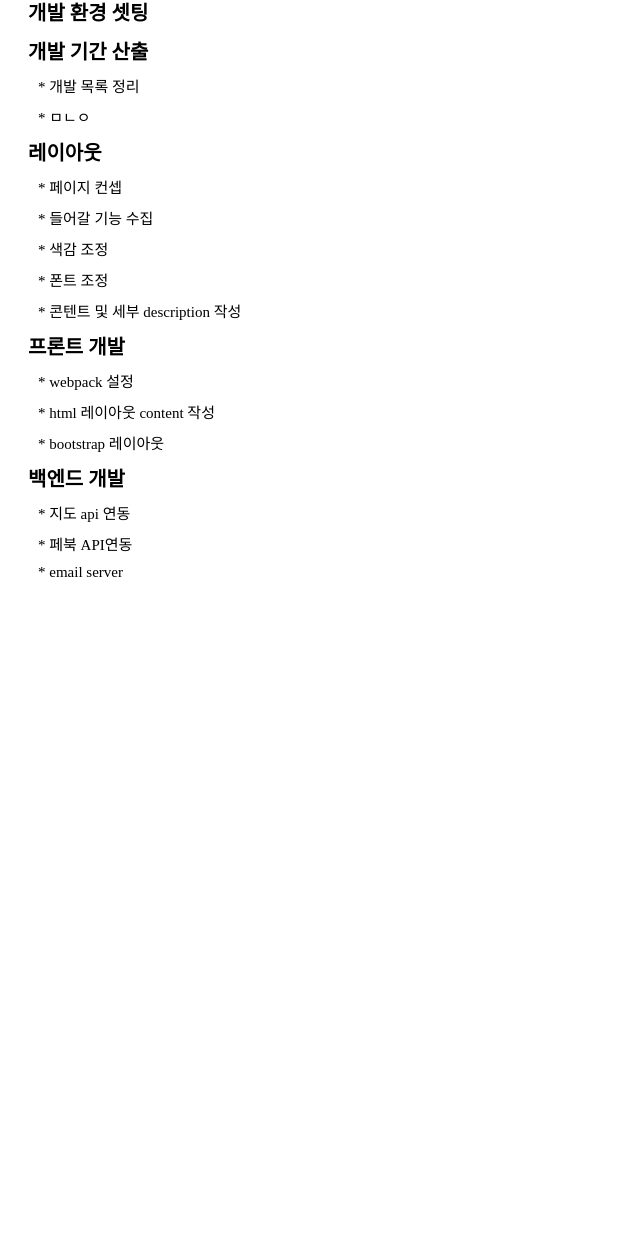
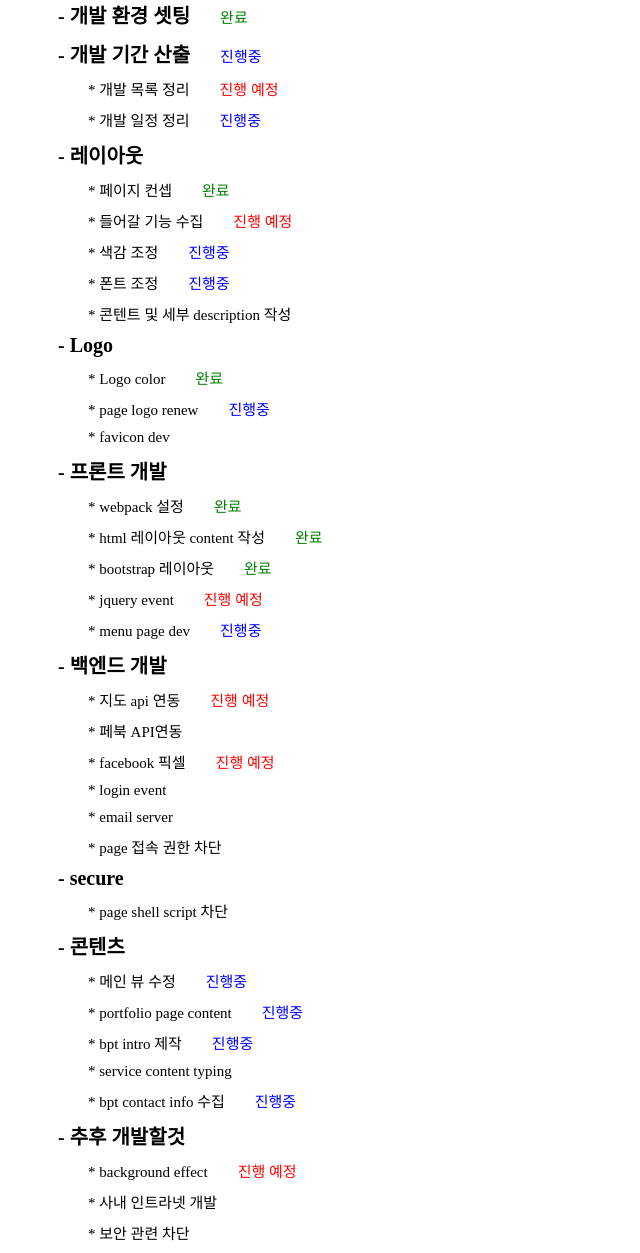
Before and after one commit to M4steM4/m4stem4.github.com, a website built with webpack: page file/list.html in a window 1280 px wide. Shown: the part 67-1320 px from the top of the page, without its empty margins (0-640 px from the left). Before the commit the page ends 800 px from the top, so only its background shows below. Built offline with nearby package versions, Linux system fonts and the light colour scheme.

Commit message:
Dev list upload

```diff
--- a/file/list.css
+++ b/file/list.css
@@ -3,15 +3,36 @@ div {
 }
 
 #main {
-    font-size: 30px;
+    font-size: 40px;
 }
 
 .list {
+  margin-left: 50px;
     font-size: 15px;
 }
 
 .list:before {
     content: '* ';
+}
+
+.complete,
+.proceeding,
+.last {
+  font-weight: 400;
+  font-size: 15px;
+  margin-left: 30px;
+}
+
+.complete {
+  color: green;
+}
+
+.proceeding {
+  color: blue;
+}
+
+.last {
+  color: red;
 }
 
 .title {
@@ -21,5 +42,5 @@ div {
 }
 
 .title:before {
-    content: '';
+    content: ' - ';
 }
--- a/file/list.html
+++ b/file/list.html
@@ -8,24 +8,47 @@
     <title>BPT</title>
 </head>
 <body>
-    <div id="main">할 일</div>
-    <div class="list title">개발 환경 셋팅</div>
-    <div class="list title">개발 기간 산출</div>
-    <div class="list">개발 목록 정리</div>
-    <div class="list">ㅁㄴㅇ</div>
+  <div class="chart">
+    <div id="main">List</div>
+    <div class="list title">개발 환경 셋팅<strong class="complete">완료</strong></div>
+    <div class="list title">개발 기간 산출<strong class="proceeding">진행중</strong></div>
+    <div class="list">개발 목록 정리<strong class="last">진행 예정</strong></div>
+    <div class="list">개발 일정 정리<strong class="proceeding">진행중</strong></div>
     <div class="list title">레이아웃</div>
-    <div class="list">페이지 컨셉</div>
-    <div class="list">들어갈 기능 수집</div>
-    <div class="list">색감 조정</div>
-    <div class="list">폰트 조정</div>
+    <div class="list">페이지 컨셉<strong class="complete">완료</strong></div>
+    <div class="list">들어갈 기능 수집<strong class="last">진행 예정</strong></div>
+    <div class="list">색감 조정<strong class="proceeding">진행중</strong></div>
+    <div class="list">폰트 조정<strong class="proceeding">진행중</strong></div>
     <div class="list">콘텐트 및 세부 description 작성</div>
+    <div class="list title">Logo</div>
+    <div class="list">Logo color<strong class="complete">완료</strong></div>
+    <div class="list">page logo renew<strong class="proceeding">진행중</strong></div>
+    <div class="list">favicon dev</div>
     <div class="list title">프론트 개발</div>
-    <div class="list">webpack 설정</div>
-    <div class="list">html 레이아웃 content 작성</div>
-    <div class="list">bootstrap 레이아웃</div>
+    <div class="list">webpack 설정<strong class="complete">완료</strong></div>
+    <div class="list">html 레이아웃 content 작성<strong class="complete">완료</strong></div>
+    <div class="list">bootstrap 레이아웃<strong class="complete">완료</strong></div>
+    <div class="list">jquery event<strong class="last">진행 예정</strong></div>
+    <div class="list">menu page dev<strong class="proceeding">진행중</strong></div>
     <div class="list title">백엔드 개발</div>
-    <div class="list">지도 api 연동</div>
+    <div class="list">지도 api 연동<strong class="last">진행 예정</strong></div>
     <div class="list">페북 API연동</div>
+    <div class="list">facebook 픽셀<strong class="last">진행 예정</strong></div>
+    <div class="list">login event</div>
     <div class="list">email server</div>
+    <div class="list">page 접속 권한 차단</div>
+    <div class="list title">secure</div>
+    <div class="list">page shell script 차단</div>
+    <div class="list title">콘텐츠</div>
+    <div class="list">메인 뷰 수정<strong class="proceeding">진행중</strong></div>
+    <div class="list">portfolio page content<strong class="proceeding">진행중</strong></div>
+    <div class="list">bpt intro 제작<strong class="proceeding">진행중</strong></div>
+    <div class="list">service content typing</div>
+    <div class="list">bpt contact info 수집<strong class="proceeding">진행중</strong></div>
+    <div class="list title">추후 개발할것</div>
+    <div class="list">background effect<strong class="last">진행 예정</strong></div>
+    <div class="list">사내 인트라넷 개발</div>
+    <div class="list">보안 관련 차단</div>
+  </div>
 </body>
 </html>
--- /dev/null
+++ b/file/list.js
@@ -0,0 +1,3 @@
+$(document).ready(function() {
+
+});
```
